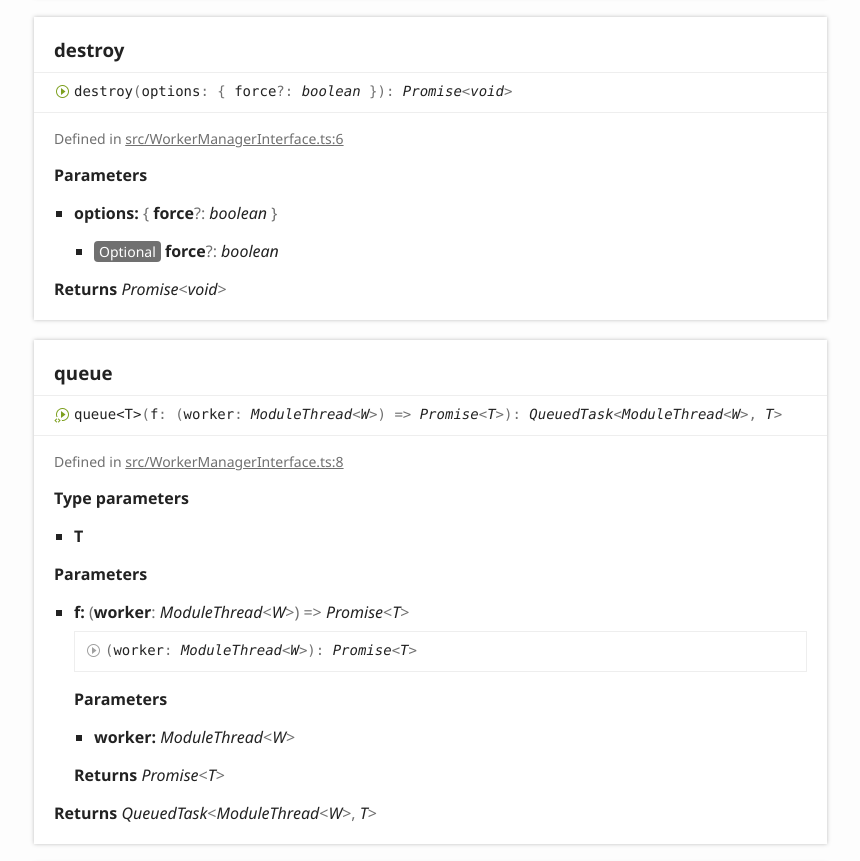
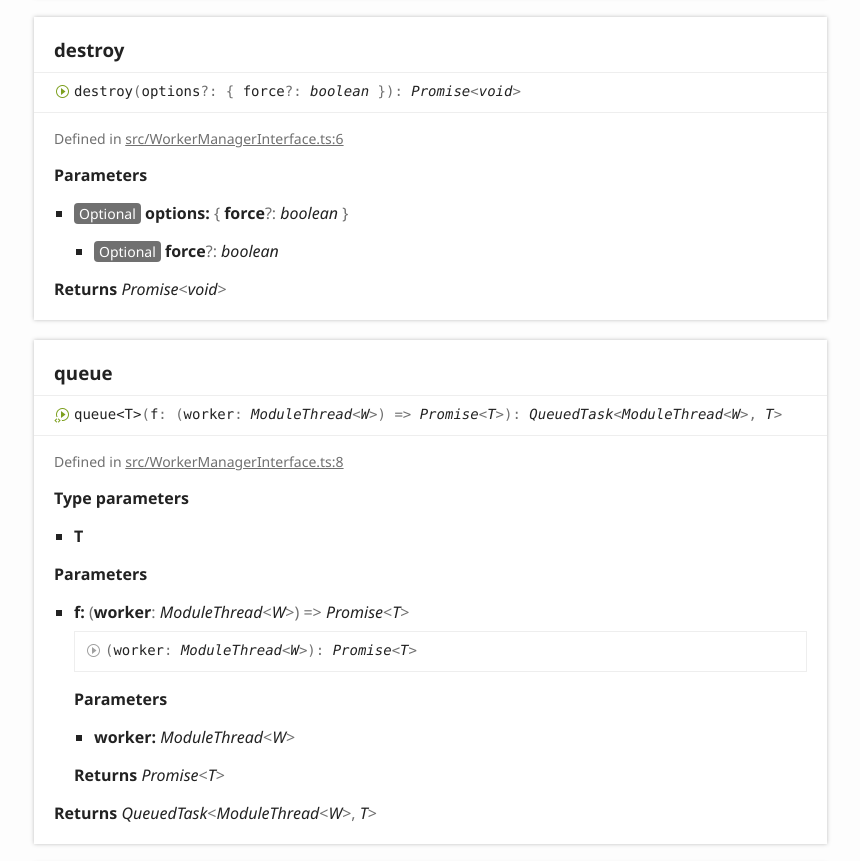
Before and after one commit to MatrixAI/js-workers, a website: page docs/interfaces/WorkerManagerInterface.default.html in a window 1280 px wide. Shown: the part 1644-2505 px from the top of the page, without its empty margins (6-866 px from the left). Drawn offline with Linux system fonts and the light colour scheme.

Commit message:
Destroy options should be optional in the interface

```diff
--- a/docs/interfaces/WorkerManagerInterface.default.html
+++ b/docs/interfaces/WorkerManagerInterface.default.html
@@ -177,7 +177,7 @@
 					<a name="destroy" class="tsd-anchor"></a>
 					<h3>destroy</h3>
 					<ul class="tsd-signatures tsd-kind-method tsd-parent-kind-interface">
-						<li class="tsd-signature tsd-kind-icon">destroy<span class="tsd-signature-symbol">(</span>options<span class="tsd-signature-symbol">: </span><span class="tsd-signature-symbol">{ </span>force<span class="tsd-signature-symbol">?: </span><span class="tsd-signature-type">boolean</span><span class="tsd-signature-symbol"> }</span><span class="tsd-signature-symbol">)</span><span class="tsd-signature-symbol">: </span><span class="tsd-signature-type">Promise</span><span class="tsd-signature-symbol">&lt;</span><span class="tsd-signature-type">void</span><span class="tsd-signature-symbol">&gt;</span></li>
+						<li class="tsd-signature tsd-kind-icon">destroy<span class="tsd-signature-symbol">(</span>options<span class="tsd-signature-symbol">?: </span><span class="tsd-signature-symbol">{ </span>force<span class="tsd-signature-symbol">?: </span><span class="tsd-signature-type">boolean</span><span class="tsd-signature-symbol"> }</span><span class="tsd-signature-symbol">)</span><span class="tsd-signature-symbol">: </span><span class="tsd-signature-type">Promise</span><span class="tsd-signature-symbol">&lt;</span><span class="tsd-signature-type">void</span><span class="tsd-signature-symbol">&gt;</span></li>
 					</ul>
 					<ul class="tsd-descriptions">
 						<li class="tsd-description">
@@ -189,7 +189,7 @@
 							<h4 class="tsd-parameters-title">Parameters</h4>
 							<ul class="tsd-parameters">
 								<li>
-									<h5>options: <span class="tsd-signature-symbol">{ </span>force<span class="tsd-signature-symbol">?: </span><span class="tsd-signature-type">boolean</span><span class="tsd-signature-symbol"> }</span></h5>
+									<h5><span class="tsd-flag ts-flagOptional">Optional</span> options: <span class="tsd-signature-symbol">{ </span>force<span class="tsd-signature-symbol">?: </span><span class="tsd-signature-type">boolean</span><span class="tsd-signature-symbol"> }</span></h5>
 									<ul class="tsd-parameters">
 										<li class="tsd-parameter">
 											<h5><span class="tsd-flag ts-flagOptional">Optional</span> force<span class="tsd-signature-symbol">?: </span><span class="tsd-signature-type">boolean</span></h5>
--- a/src/WorkerManagerInterface.ts
+++ b/src/WorkerManagerInterface.ts
@@ -3,7 +3,7 @@ import type { ModuleMethods } from 'threads/dist/types/master';
 import type { QueuedTask } from 'threads/dist/master/pool-types';
 
 interface WorkerManagerInterface<W extends ModuleMethods> {
-  destroy(options: { force?: boolean }): Promise<void>;
+  destroy(options?: { force?: boolean }): Promise<void>;
   call<T>(f: (worker: ModuleThread<W>) => Promise<T>): Promise<T>;
   queue<T>(
     f: (worker: ModuleThread<W>) => Promise<T>,
```
